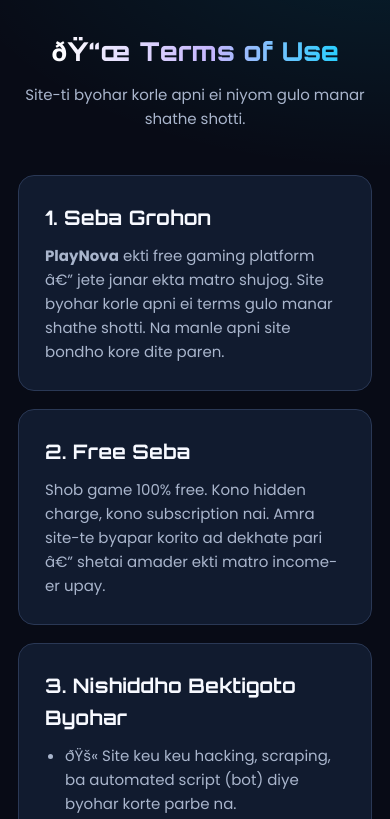
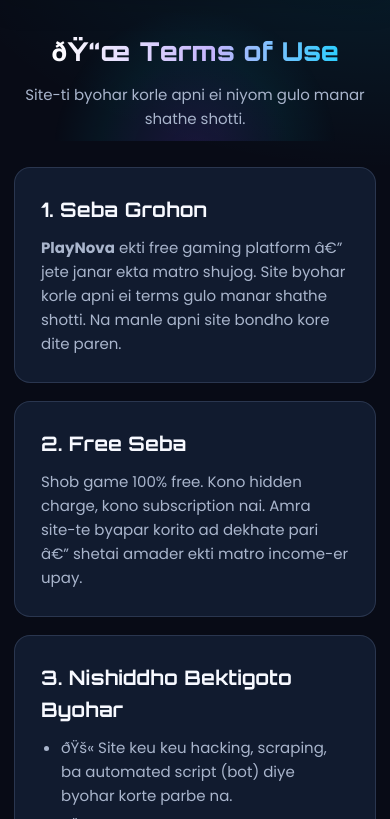
Before and after one commit to Khairul990/KhairPlay, a plain HTML site: page pages/terms.html in a window 390 px wide. Shown: the part 70-889 px from the top of the page. Drawn offline with Linux system fonts and the light colour scheme.

Commit message:
Apply premium responsive UX layer across site pages

```diff
--- a/pages/terms.html
+++ b/pages/terms.html
@@ -11,6 +11,7 @@
   <link rel="preconnect" href="https://fonts.gstatic.com" crossorigin>
   <link href="https://fonts.googleapis.com/css2?family=Orbitron:wght@700;800&family=Poppins:wght@400;500;600;700&family=Nunito:wght@600;700&display=swap" rel="stylesheet">
   <link rel="stylesheet" href="../css/style.css">
+  <link rel="stylesheet" href="../css/premium-ux.css">
 </head>
 <body>
 
```
